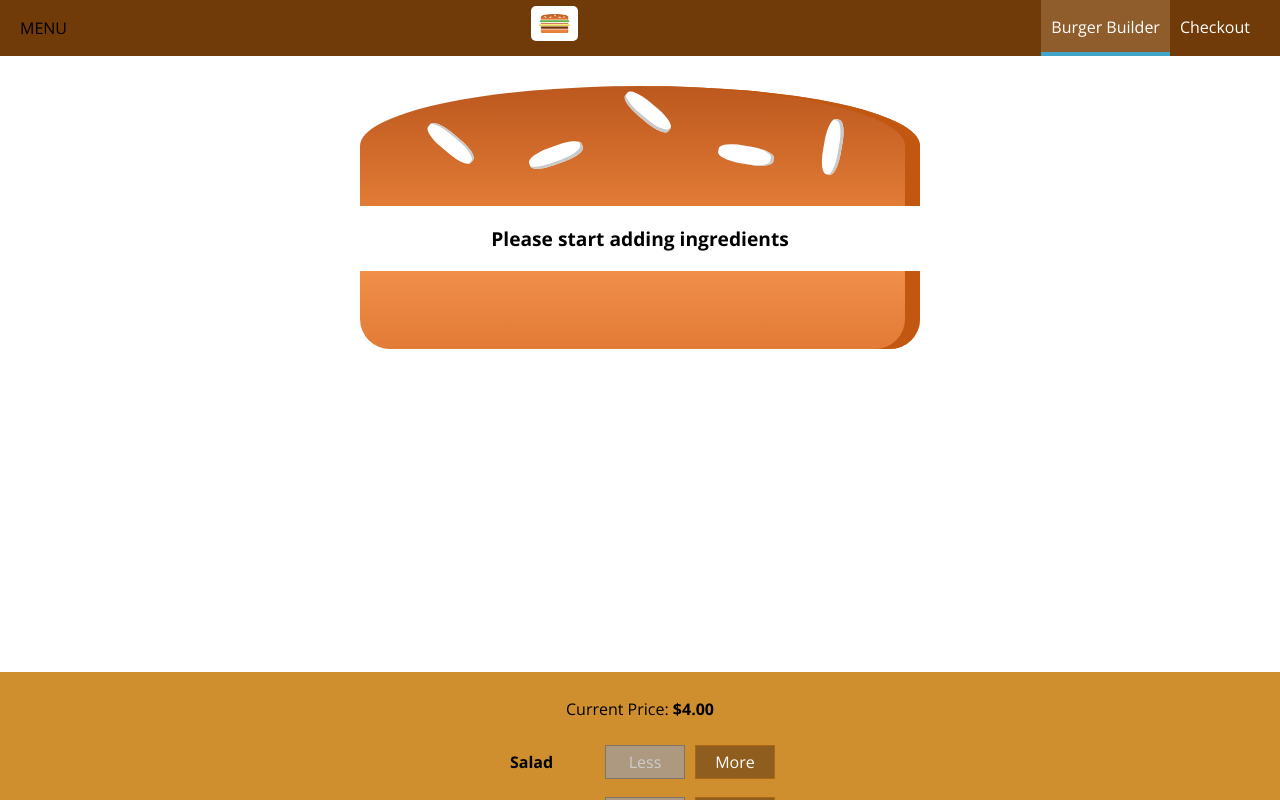
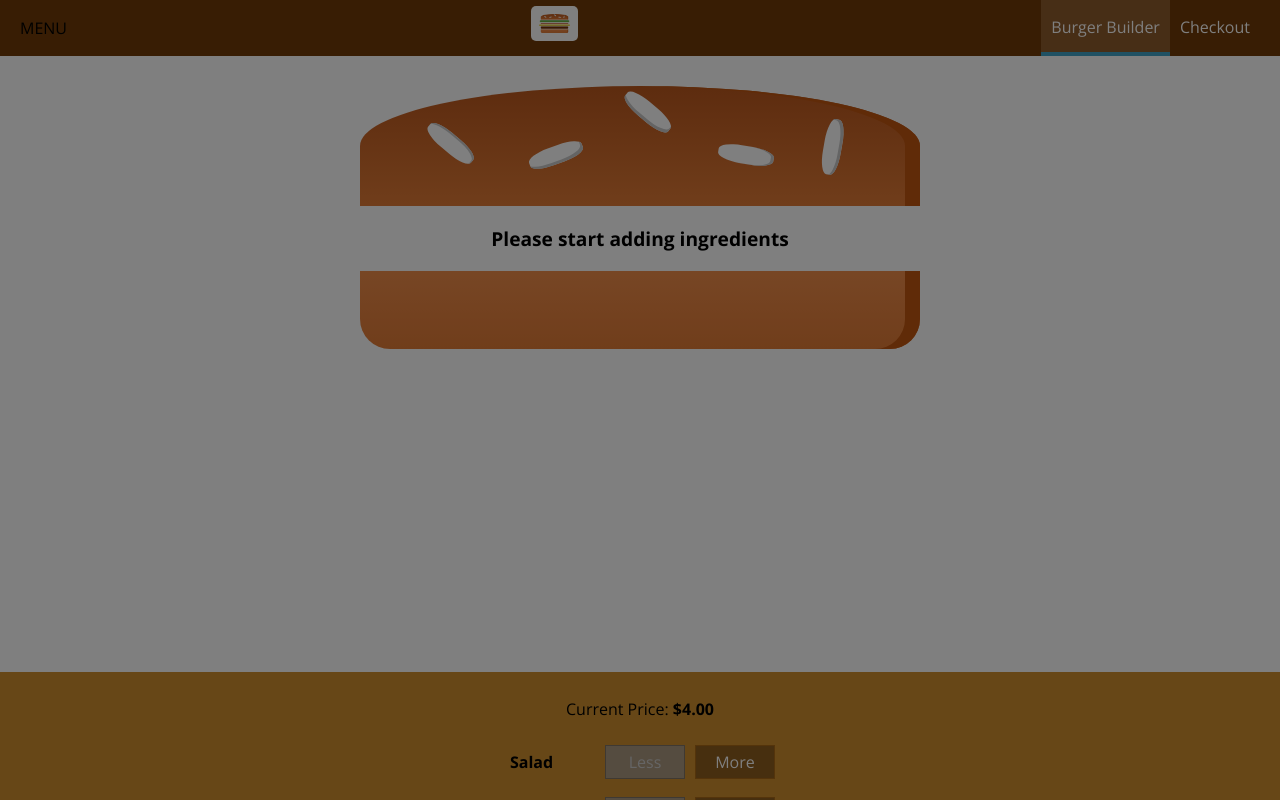
Before and after one commit to MarceloBorgesP/burger-builder, a React (Create React App) app: page / in a window 1280 px wide. Shown: the top 800 px of the page. Built offline with nearby package versions, Linux system fonts and the light colour scheme.

Commit message:
Add Backdrop to SideDrawer

```diff
--- a/src/components/Layout/Layout.js
+++ b/src/components/Layout/Layout.js
@@ -1,15 +1,30 @@
-import React from 'react';
+import React, { Component } from 'react';
 import Aux from '../../hoc/Auxiliary';
 import classes from './Layout.module.css';
 import Toolbar from './../Navigation/Toolbar/Toolbar';
 import SideDrawer from '../Navigation/SideDrawer/SideDrawer';
 
-const layout = props => (
-  <Aux>
-    <Toolbar />
-    <SideDrawer />
-    <main className={classes.Content}>{props.children}</main>
-  </Aux>
-);
+class Layout extends Component {
+  state = {
+    showSideDrawer: true
+  };
 
-export default layout;
+  sideDrawerCloseHandler = () => {
+    this.setState({ showSideDrawer: false });
+  };
+
+  render() {
+    return (
+      <Aux>
+        <Toolbar />
+        <SideDrawer
+          closed={this.sideDrawerCloseHandler}
+          open={this.state.showSideDrawer}
+        />
+        <main className={classes.Content}>{this.props.children}</main>
+      </Aux>
+    );
+  }
+}
+
+export default Layout;
--- a/src/components/Navigation/SideDrawer/SideDrawer.js
+++ b/src/components/Navigation/SideDrawer/SideDrawer.js
@@ -2,10 +2,21 @@
 import Logo from './../../Logo/Logo';
 import NavigationItems from './../NavigationItems/NavigationItems';
 import classes from './SideDrawer.module.css';
+import Backdrop from './../../UI/Backdrop/Backdrop';
+import Aux from '../../../hoc/Auxiliary';
 
 const sideDrawer = props => {
+  const attachedClasses = [
+    classes.SideDrawer,
+    props.open ? classes.Open : classes.Close
+  ];
+
+  console.log(attachedClasses);
+
   return (
-    <div className={classes.SideDrawer}>
+    <Aux>
+      <Backdrop show={props.open} clicked={props.closed}></Backdrop>
+      <div className={attachedClasses.join(' ')}>
         <div className={classes.Logo}>
           <Logo />
         </div>
@@ -13,6 +24,7 @@
           <NavigationItems />
         </nav>
       </div>
+    </Aux>
   );
 };
 
```
Lines whose indentation alone changed are shown as unchanged.
